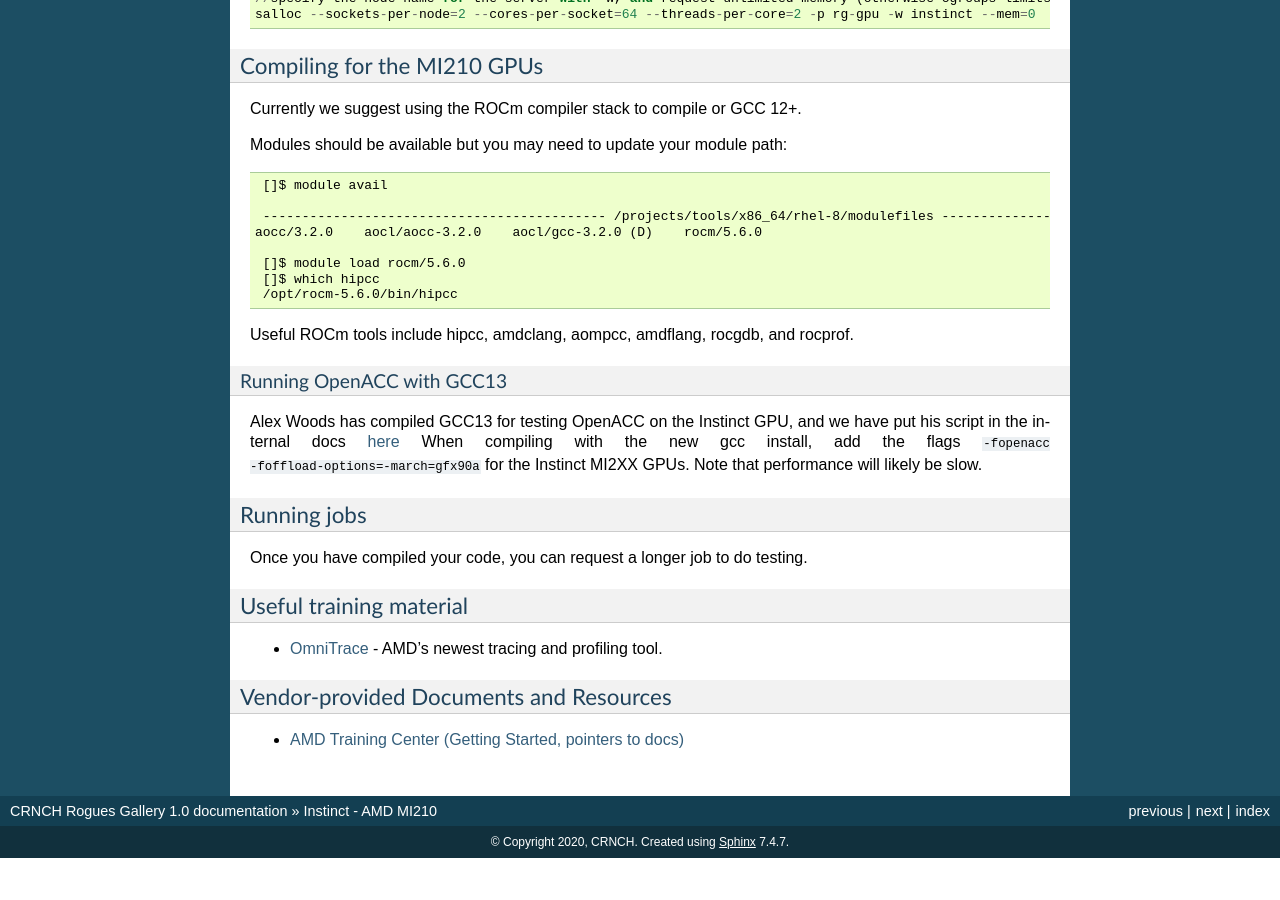
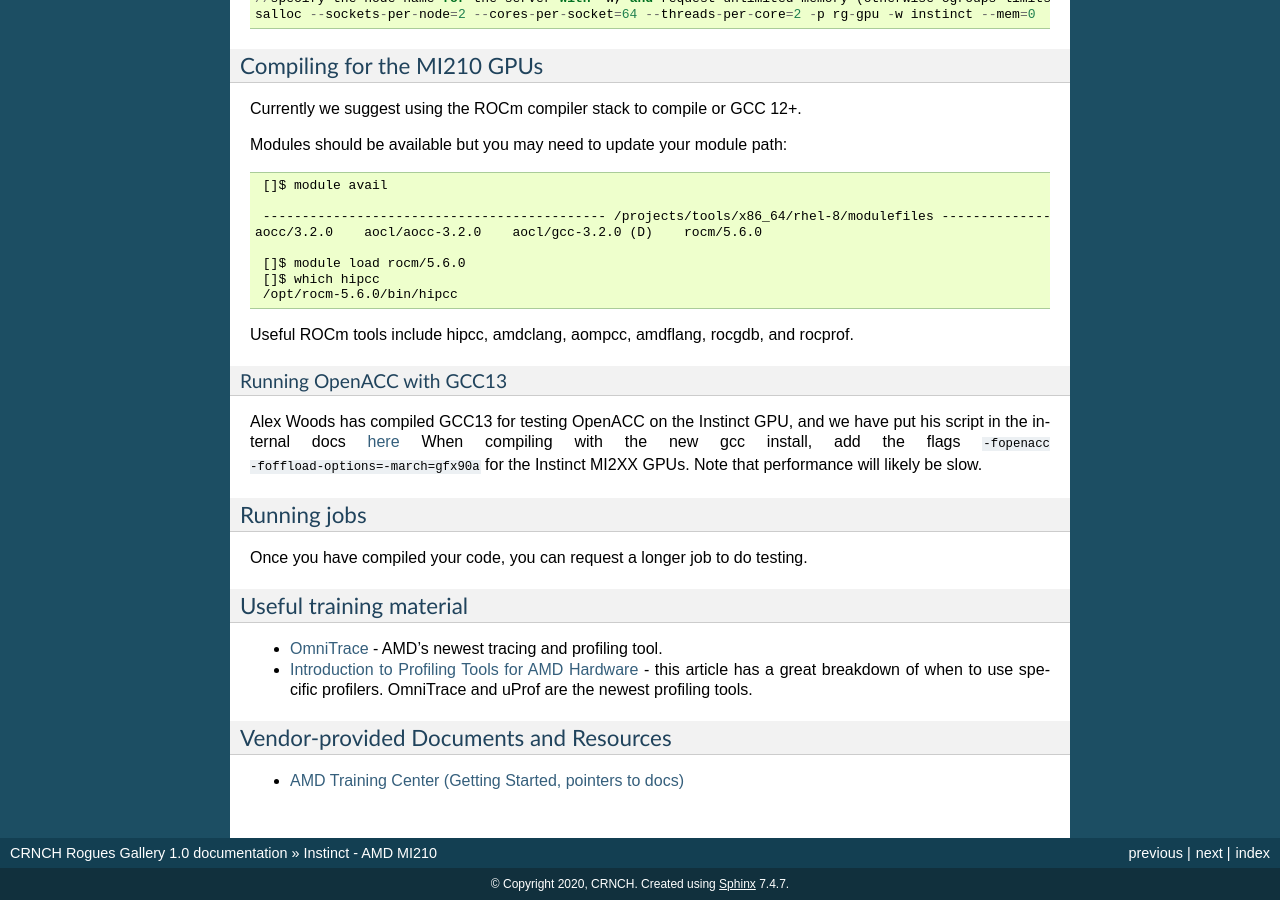
Before and after one commit to gt-crnch-rg/read-the-docs, a Sphinx documentation site: the page built from docs/gpu/instinct-mi210.rst, in a window 1280 px wide and 900 px high, scrolled down 1002 px. Built offline with Sphinx 7.4.7, drawn with Linux system fonts in a browser that asks for light colours; pages that are not in the unit, such as notebooks, are missing from menus; before the commit the page ends 1860 px from its top, so only the background shows below that.

Commit message:
Update instinct-mi210.rst

```diff
--- a/docs/gpu/instinct-mi210.rst
+++ b/docs/gpu/instinct-mi210.rst
@@ -117,6 +117,7 @@
 ------------------------
 
 - `OmniTrace <https://amdresearch.github.io/omnitrace/>`__ - AMD's newest tracing and profiling tool.
+- `Introduction to Profiling Tools for AMD Hardware <https://gpuopen.com/learn/amd-lab-notes/amd-lab-notes-profilers-readme/>`__ - this article has a great breakdown of when to use specific profilers. OmniTrace and uProf are the newest profiling tools.
 
 Vendor-provided Documents and Resources
 ---------------------------------------
```
